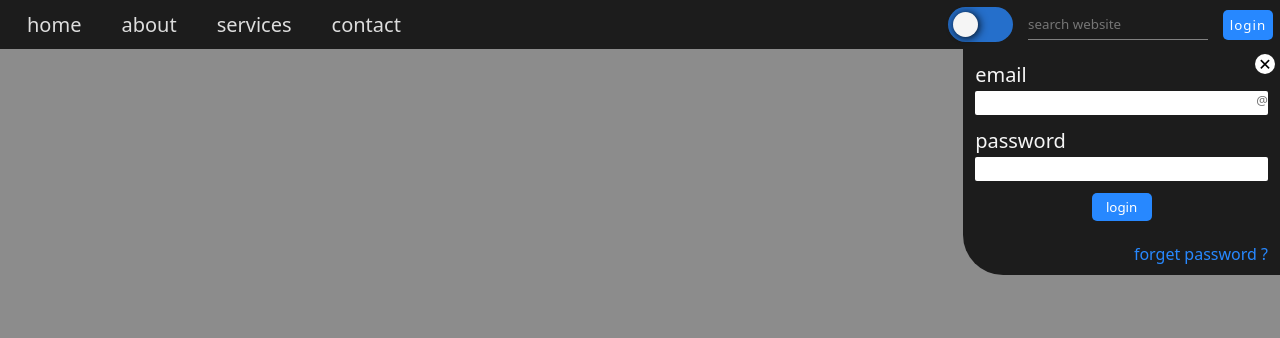
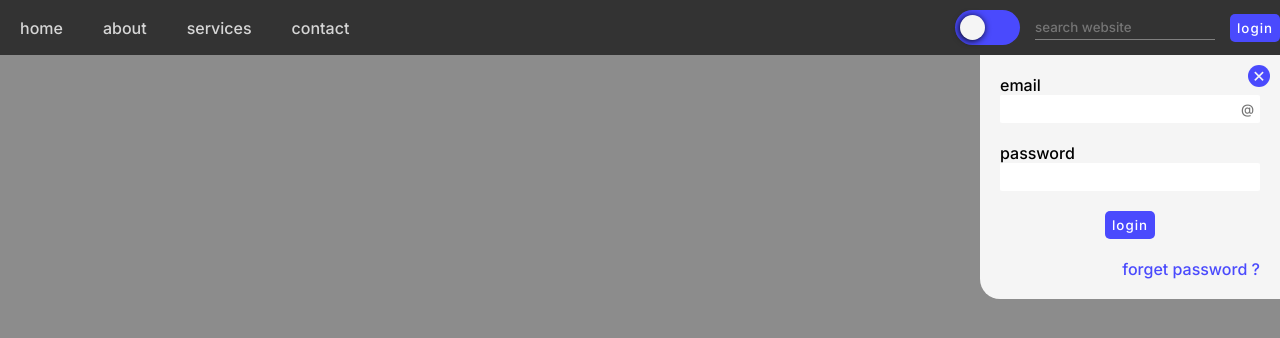
Before and after one commit to MohakAhuja21/best-navbar, a plain HTML site: page index.html in a window 1280 px wide. Both pictures are taken after a click on the button "login". Drawn offline with nearby package versions, Linux system fonts and the light colour scheme.

Commit message:
added upto desktop-nav

```diff
--- a/index.html
+++ b/index.html
@@ -6,63 +6,48 @@
     <meta name="viewport" content="width=device-width, initial-scale=1.0">
     <title>navbar</title>
     <link rel="stylesheet" href="style.css">
-    <!--  -->
+    <!-- BOX-ICON CDN -->
 <link href='https://unpkg.com/boxicons@2.1.2/css/boxicons.min.css' rel='stylesheet'>
 </head>
 <body>
-   <!-- navbar -->
-   <div class="nav-container" id="nav-container">
-    <div class="desktop-nav">
-        <div class="left-nav">
-            <ul class="list-items">
+    <div class="navbar" id="navbar">
+        <ul class="left-nav">
             <li class="item"><a href="#">home</a></li>
             <li class="item"><a href="#">about</a></li>
             <li class="item"><a href="#">services</a></li>
             <li class="item"><a href="#">contact</a></li>
         </ul>
-        </div>
         <div class="right-nav">
+            <!--  -->
             <div class="switch">
                 <div class="flicker"></div>
             </div>
-            <input type="text" id="search" placeholder="search website">
+            <input type="text" id="search"placeholder="search website">
             <button class="login-btn">login</button>
         </div>
     </div>
-   </div>
-               <!-- login popup -->
+    <!-- login-popup form -->
+    <div class="login-popup">
         <div class="login-form">
-                <div class="form">
             <i class='bx bx-x'></i>
-                    <div class="form-element">
+            <div class="login-form-elements">
                 <label>email</label>
                 <input type="email" id="email" placeholder="@">
             </div>
-                    <div class="form-element">
+            <div class="login-form-elements">
                 <label>password</label>
                 <input type="password" id="pass">
             </div>
-                    <div class="form-element">
-                        <button>login</button>
+            <div class="login-form-elements">
+                <button class="login-btn">login</button>
             </div>
-                    <div class="form-element">
+            <div class="login-form-elements">
                 <a href="#">forget password ?</a>
             </div>
         </div>
     </div>
-            <!-- search popup -->
-            <div class="search-form">
-                <i class='bx bx-x'></i>
-                <h2>quick links</h2>
-            <div class="search-items">
-                <p>code snippet</p>
-                <p>email me</p>
-                <p>work together</p>
-                <p>suggest changes to website</p>
-            </div>
-            </div>
-   <!-- opacity -->
-   <div class="opacity"></div>
+    <!-- overlay -->
+    <div class="overlay"></div>
 </body>
 <script src="index.js"></script>
 </html>
--- a/index.js
+++ b/index.js
@@ -1,39 +1,19 @@
-// calling elements
+// calling html elem
+const loginForm=document.querySelector('.login-popup');
 const loginBtn=document.querySelector('.login-btn');
-const loginForm=document.querySelector('.login-form');
-const loginFormCloseBtn=document.querySelector('.form i');
-const opacity=document.querySelector('.opacity');
-const searchPopup=document.querySelector('.search-form');
-const searchBar=document.getElementById('search');
-const closeSearchPopup=document.querySelector('.search-form i');
+const closeBtn=document.querySelector('.login-form i');
+const overlay=document.querySelector('.overlay');
+const navbar=document.getElementById('navbar');
 
+// manipulating
 loginBtn.addEventListener('click',()=>{
     loginForm.classList.add('active')
-    opacity.classList.add('show')
-    document.getElementById('nav-container').style.pointerEvents="none";
+    overlay.classList.add('show')
+    navbar.style.pointerEvents="none"
+
 });
-
-loginFormCloseBtn.addEventListener('click',()=>{
+closeBtn.addEventListener('click',()=>{
     loginForm.classList.remove('active')
-    opacity.classList.remove('show')
-    document.getElementById('nav-container').style.pointerEvents="all";
+    overlay.classList.remove('show')
+    navbar.style.pointerEvents="all"
 });
-
-searchBar.addEventListener('mousedown',()=>{
-    searchPopup.classList.add('active')
-    opacity.classList.add('show')
-    document.getElementById('nav-container').style.pointerEvents="none";
-});
-
-closeSearchPopup.addEventListener('click',()=>{
-    searchPopup.classList.remove('active')
-    opacity.classList.remove('show')
-    document.getElementById('nav-container').style.pointerEvents="all";
-});
-
-opacity.addEventListener('click',()=>{
-    searchPopup.classList.remove('active')
-    loginForm.classList.remove('active')
-    document.getElementById('nav-container').style.pointerEvents="all";
-    opacity.classList.remove('show')
-});
--- a/style.css
+++ b/style.css
@@ -1,206 +1,150 @@
+@import url('https://fonts.googleapis.com/css2?family=Inter:wght@500&display=swap');
 *{
-    font-family: system-ui, -apple-system, BlinkMacSystemFont, 'Segoe UI', Roboto, Oxygen, Ubuntu, Cantarell, 'Open Sans', 'Helvetica Neue', sans-serif;
     margin: 0;
     padding: 0;
     box-sizing: border-box;
+    font-family: 'Inter', sans-serif;
+}
+.navbar{
+    z-index: 100;
+    display: flex;
+    justify-content: space-between;
+    align-items: center;
+    background: rgba(0,0,0,0.8);
+    padding: 10px 0px;
+}
+.left-nav, .right-nav{
+    display: flex;
+    align-items: center;
 }
 .item{
     list-style-type: none;
     margin-inline: 20px;
 }
 .item a{
-    opacity: 0.85;
+    opacity: 0.8;
     color: white;
-    font-size: 20px;
     text-decoration: none;
 }
 .item a:hover{
     opacity: 1;
 }
-.desktop-nav{
-    display: flex;
-    justify-content: space-between;
-    align-items: center;
-}
-.list-items{
-    display: flex;
-    align-items: center;
-}
-.nav-container{
-    z-index: 100;
-    background: rgba(0,0,0,0.8);
-    position: fixed;
-    width: 100%;
-}
-.desktop-nav{
-    padding: 7px;
-}
 #search{
     margin-inline: 15px;
+    border: none;
+    outline: none;
     background: transparent;
-    border: none;
-    border-bottom: 1.4px solid gray;
+    border-bottom: 1px solid gray;
+    height: 25px;
     width: 180px;
-    height: 30px;
-    outline: none;
-    transition: 0.4s;
-    caret-color: gray;
+    caret-color: whitesmoke;
     color: whitesmoke;
+    transition: all 350ms;
 }
 #search:focus{
-    border-bottom: 1.4px solid rgb(39, 136, 255);
-    width: 220px;
+    width: 200px;
+    border-bottom: 1px solid rgb(74, 74, 253);
 }
 .login-btn{
+    border: none;
     outline: none;
-    border: none;
     border-radius: 5px;
+    background:rgb(74, 74, 253);
+    color: white;
     padding: 6px;
-    color: white;
-    background: rgb(39, 136, 255);
     width: 50px;
     letter-spacing: 1px;
     cursor: pointer;
-    transition: 0.35s;
 }
 .login-btn:active{
-    transform: scale(0.85);
+    transform: scale(0.9);
 }
 .switch{
-    position: relative;
     width: 65px;
     height: 35px;
-    background: rgba(39, 136, 255, 0.769);
-    border-radius: 50px;
+    border-radius: 20px;
+    background:rgb(74, 74, 253);
+    position: relative;
 }
 .flicker{
-    cursor: pointer;
-    box-shadow: 1px 1px 10px black;
     width: 25px;
     height: 25px;
     background: whitesmoke;
+    border-radius: 50%;
     position: absolute;
     top: 5px;
     left: 5px;
-    border-radius: 50%;
+    box-shadow: -1px 1px 7px black;
+    cursor: pointer;
 }
 .flicker:active{
-    box-shadow: -1px 1px 10px black;
-    transform: translateX(30px);
+    transform: translateX(25px);
 }
-.right-nav{
-    display: flex;
-    align-items: center;
+.login-popup{
+    z-index: 200;
+    /*  */
+    visibility: hidden;
+    opacity: 0;
+    transition: opacity 0.5s;
+    animation: fade;
+    /*  */
+    background: whitesmoke;
+    width: 300px;
+    position: absolute;
+    top: 55px;
+    right: 0;
+    border-radius: 0 0 0px 20px;
 }
-.login-form{
-    z-index: 200;
-    opacity: 0;
-    visibility: hidden;
-    background: rgba(0,0,0,0.8);
-    position: absolute;
-    top: 49px;
-    right: 0px;
-    border-radius: 0 0 0px 40px;
-    transition: opacity 0.8s linear;
+@keyframes fade{
+    0%{
+        opacity: 0;
+    }
+    100%{
+        opacity: 1;
+    }
 }
-.login-form.active{
+.login-popup.active{
+    visibility: visible;
     opacity: 1;
-    visibility: visible;
 }
-.form , .form-element{
+.login-form,.login-form-elements{
+    padding: 10px;
+}
+#email,#pass{
+    width: 100%;
+    border-radius: 2px;
+    border: none;
+    outline: none;
     padding: 6px;
 }
-#email,#pass{
-    border: none;
-    border-radius: 2px;
-    width: 100%;
-    padding-bottom: 6px;
-    outline: none;
-    caret-color: rgb(39, 136, 255);
+.login-form-elements ::placeholder{
+    text-align: right;
 }
-.form-element ::placeholder{
-    text-align: right;
-    font-size: small;
-}
-.form-element a{
-    float: right;
-    padding: 10px 0px;
-    color: rgb(39, 136, 255);
-    text-decoration: none;
-}
-.form-element label{
-    font-size: 20px;
-    color: whitesmoke;
-}
-.form-element button{
+.login-form-elements button{
     display: block;
     margin-left: auto;
     margin-right: auto;
-    width: 60px;
-    padding: 5px;
-    border: none;
-    outline: none;
-    background: rgb(39, 136, 255);
-    color: white;
-    border-radius: 5px;
-    cursor: pointer;
 }
-.form i, .search-form i{
-    cursor: pointer !important;
-    color: black;
+.login-form-elements a{
+   display: flex;
+   justify-content: flex-end;
+   color: rgb(74, 74, 253);
+   text-decoration: none;
+}
+.login-form i{
+    position: absolute;
     font-size: 20px;
-    background: white;
-    border-radius: 50%;
-    position: absolute;
-    top: 5px;
-    right: 5px;
-}
-.search-form i{
-    right: 0px !important;
-    top: 0px !important;
-}
-.opacity{
-    visibility:hidden;
-    height: 100vh;
-    width: 100%;
-    background: rgba(0,0,0,0.45);
-}
-.opacity.show{
-    visibility:visible;
-}
-.search-form{
-    visibility:hidden;
-    opacity: 0;
-    transition: opacity 0.8s linear;
-    right: 60px;
-    top: 49px;
-    background: rgba(0,0,0,0.8);
-    z-index: 400;
-    position: absolute;
-    padding: 10px;
-    border-radius: 0 0 16px 16px;
-}
-.search-form.active{
-    opacity: 1;
-    visibility: visible;
-}
-.search-form h2{
-    text-transform: capitalize;
-    color: whitesmoke;
-    opacity: 0.6;
-}
-.search-items p{
+    background: rgb(74, 74, 253);
+    top: 10px;
+    right: 10px;
     cursor: pointer;
     color: whitesmoke;
-    opacity: 1;
-    padding: 5px;
-    border-bottom: 1px solid gray;
-    margin-inline: 5px;
+    border-radius: 50%;
+    padding: 1px;
 }
-.search-items p:hover{
-    background: whitesmoke;
-    color: blue;
+.overlay.show{
+    background: rgba(0,0,0,0.45);
+    width: 100%;
+    height: 100vh;
+    position: fixed;
 }
-.search-items p:last-child{
-    margin-bottom: 5px;
-}
```
Also changed, not shown: 2 other files. Lines whose indentation alone changed are shown as unchanged.
